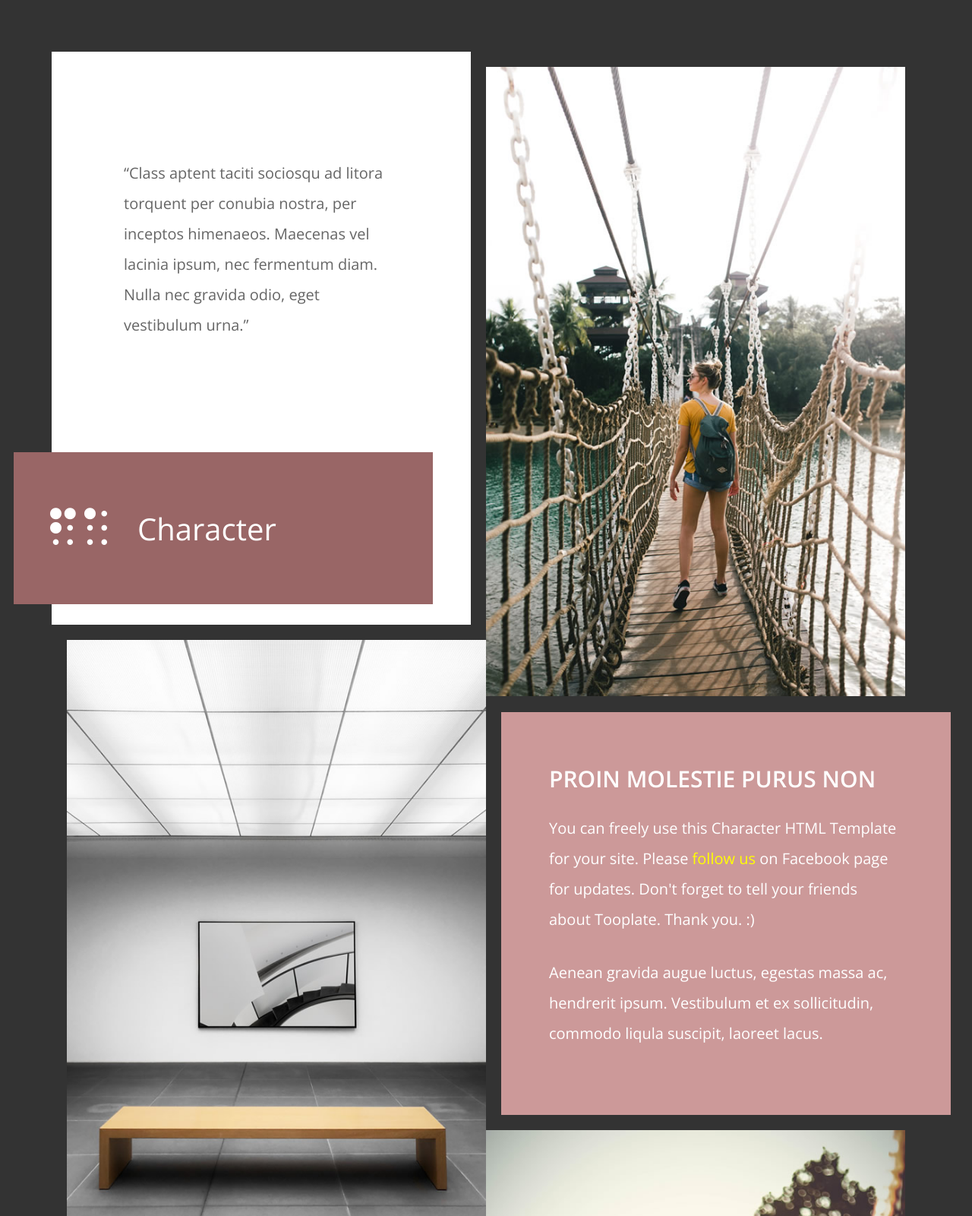
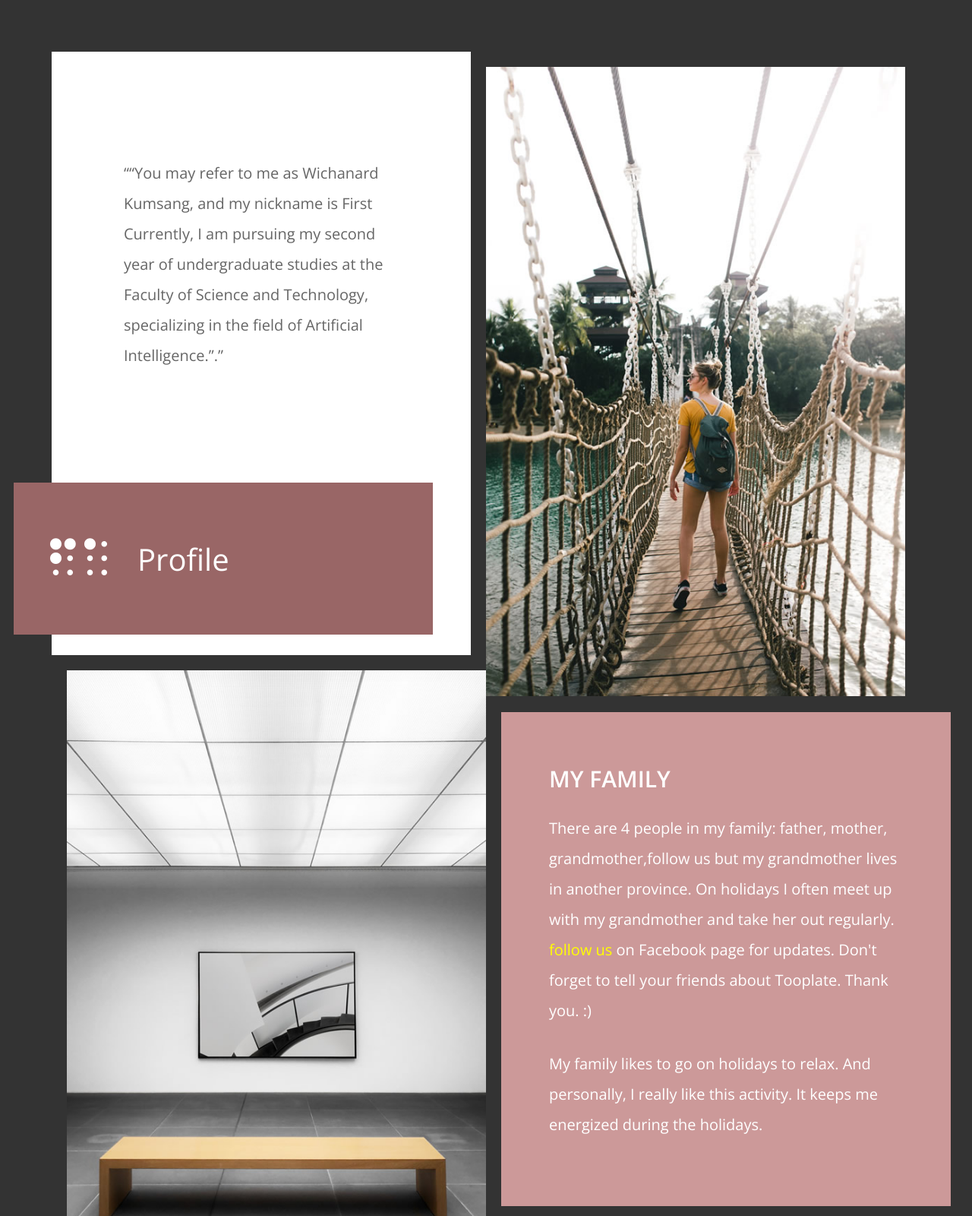
Before and after one commit to Wichanard/Wichanard4593, a plain HTML site: page index.html in a window 1280 px wide. Shown: the top 1600 px of the page at 76% size. Drawn offline with nearby package versions, Linux system fonts and the light colour scheme.

Commit message:
Update index.html

```diff
--- a/index.html
+++ b/index.html
@@ -20,12 +20,11 @@ http://www.tooplate.com/view/2110-character
 <body class="tm-bg-dark">
     <main class="tm-container masonry">
         <div class="item tm-bg-white tm-block tm-block-left" data-desktop-seq-no="1" data-mobile-seq-no="1">
-            <p class="tm-hero-text">&ldquo;Class aptent taciti sociosqu ad litora torquent per conubia nostra, per inceptos
-                himenaeos. Maecenas vel lacinia ipsum, nec fermentum diam. Nulla nec gravida odio, eget vestibulum urna.&rdquo;</p>
+            <p class="tm-hero-text">&ldquo;“You may refer to me as Wichanard Kumsang, and my nickname is First Currently, I am pursuing my second year of undergraduate studies at the Faculty of Science and Technology, specializing in the field of Artificial Intelligence.”.&rdquo;</p>
             <header class="tm-block-brand">
                 <div class="tm-bg-primary-dark tm-text-white tm-block-brand-inner">
                     <i class="fas fa-braille fa-3x"></i>
-                    <h1 class="tm-brand-name">Character</h1>
+                    <h1 class="tm-brand-name">Profile</h1>
                 </div>
             </header>
         </div>
@@ -35,8 +34,7 @@ http://www.tooplate.com/view/2110-character
         <div class="item tm-bg-secondary tm-text-white tm-block tm-block-wider tm-block-pad tm-block-left-2" data-desktop-seq-no="3"
             data-mobile-seq-no="5">
             <i class="fas fa-award fa-4x tm-block-icon"></i>
-            <p>Maecenas scelerisque ex neque, vel ultrices purus pharetra sit amet. Donec consectetur ipsum in elit eleifend
-                porta. Morbi bibendum porttitor dui. Proin molestie purus non nisi blandit rutrum.</p>
+            <p>My go-to place for family vacations is a mountain temple. And I really like this place because of the quiet atmosphere.</p>
             <div class="tm-text-right">
                 <a href="#" class="tm-btn tm-btn-small tm-btn-primary tm-mt">Read More</a>
             </div>
@@ -58,12 +56,11 @@ http://www.tooplate.com/view/2110-character
             <div class="tm-block-right-inner tm-bg-primary-light tm-text-white tm-block tm-block-wider tm-block-pad">
                 <header>
                     <h2 class="tm-text-uppercase">
-                        Proin Molestie Purus Non
+                        MY FAMILY
                     </h2>
                 </header>
-                <p>You can freely use this Character HTML Template for your site. Please <a href="https://www.facebook.com/tooplate">follow us</a> on Facebook page for updates. Don't forget to tell your friends about Tooplate. Thank you. :)</p>
-                <p class="tm-mt tm-mb-small">Aenean gravida augue luctus, egestas massa ac, hendrerit ipsum. Vestibulum et
-                    ex sollicitudin, commodo liqula suscipit, laoreet lacus.
+                <p>There are 4 people in my family: father, mother, grandmother,follow us but my grandmother lives in another province. On holidays I often meet up with my grandmother and take her out regularly. <a href="https://www.facebook.com/tooplate">follow us</a> on Facebook page for updates. Don't forget to tell your friends about Tooplate. Thank you. :)</p>
+                <p class="tm-mt tm-mb-small">My family likes to go on holidays to relax. And personally, I really like this activity. It keeps me energized during the holidays.
                 </p>
                 <!-- -->
             </div>
@@ -99,10 +96,9 @@ http://www.tooplate.com/view/2110-character
             <div class="tm-form-section-tag">
                 <div class="tm-bg-secondary tm-text-white tm-block-pad tm-form-section-tag-inner">
                     <header>
-                        <h2>Proin imperdiet commodo nisi</h2>
+                        <h2>Things I like to do.</h2>
                     </header>
-                    <p>Mauris sodales vulputate ante a dapibus Donec vitae maximus dolor, pharetra imperdiet lectus. Praesent
-                        pharetra elit ac est congue volutpat.</p>
+                    <p>I like to decorate cars in my free time. and go out for a drive at night..</p>
                 </div>
             </div>
         </div>
```
